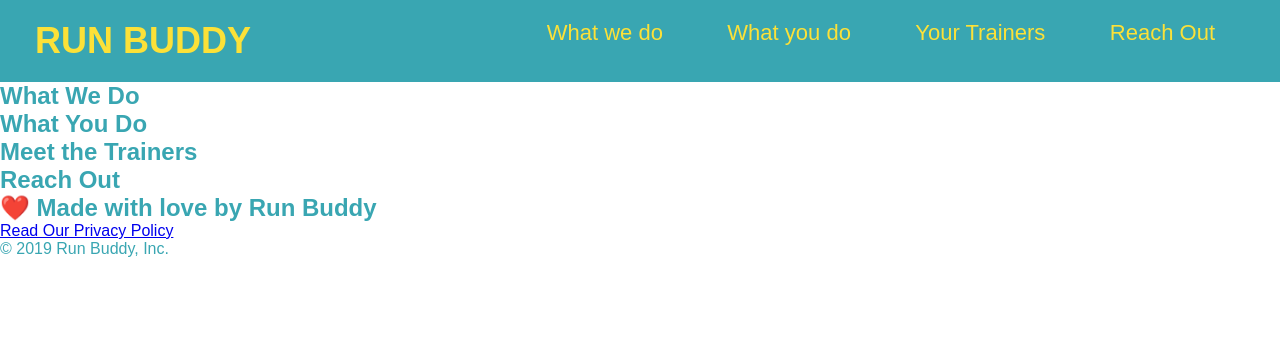
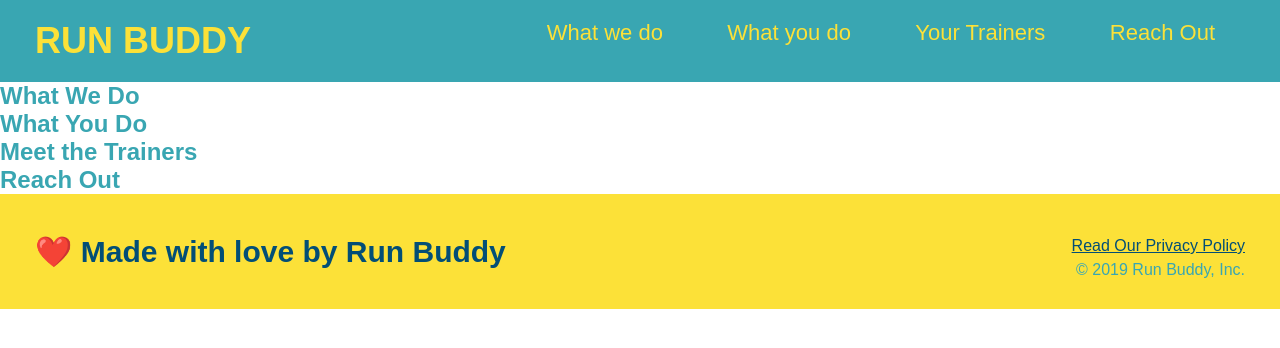
Before and after one commit to Matt658041/run-buddy, a plain HTML site: page index.html in a window 1280 px wide. Drawn offline with Linux system fonts and the light colour scheme.

Commit message:
updated html

```diff
--- a/style.css
+++ b/style.css
@@ -1,6 +1,7 @@
 * {
     margin: 0;
     padding: 0;
+    box-sizing: border-box;
 }
 
 body {
@@ -35,3 +36,22 @@ header nav ul li a {
   font-weight: lighter;
   font-size: 1.375rem;
 }
+footer {
+    background: #fce138; /* yellow */
+    width: 100%;
+    padding: 40px 35px;
+}
+footer h2 {
+    display: inline;
+    color: #024e76; /* dark blue */
+    font-size: 1.875rem;
+    margin: 0;
+}
+footer div {
+    float: right;
+    line-height: 1.5;
+    text-align: right;
+}
+footer a   {
+    color: #024e76;
+}
```
